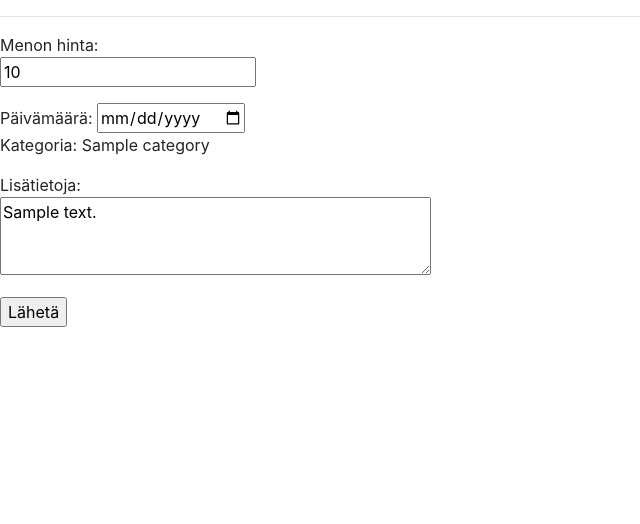
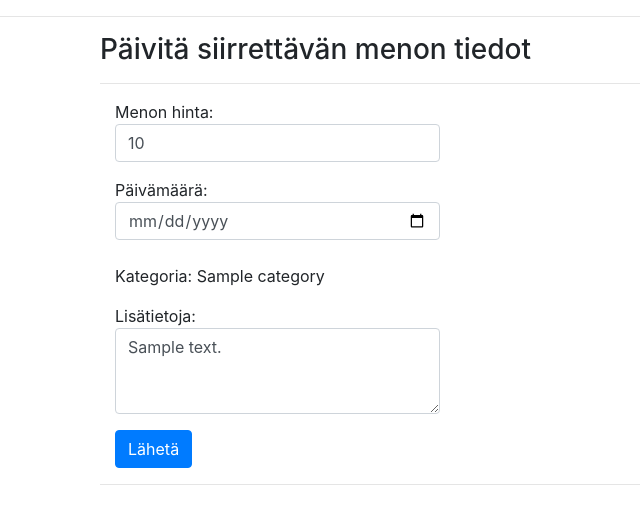
Before and after one commit to Eoyie/Budjetointisovellus, a Flask app: template templates/move_future_expense.html in a window 1280 px wide. Shown: the part 56-580 px from the top of the page, without its empty margins (0-640 px from the left). Run offline with Flask 3, Linux system fonts and the light colour scheme; the visitor is signed in with stand-in values (Sample User, id 1); the template is opened without the code that fills it: most values are stand-ins (such as "Sample title", 1, 10 or a date in 2020); some libraries are stand-ins or nearby versions.

Commit message:
Updated move future expense page

```diff
--- a/templates/move_future_expense.html
+++ b/templates/move_future_expense.html
@@ -5,19 +5,31 @@
 {% block title %}Expences{% endblock %}
 {% block content %}
 {% if session.user_id %}
+<div class="container">
+    <div class="col-8">
+        <h3>Päivitä siirrettävän menon tiedot</h3>
+        <hr>
+        <div class="col-6">
             <form action="/new_moved_expense" method="post" onsubmit="return check(this)">
-    <p>Menon hinta:<br>
-    <input type="text" name="price" value={{ price }} required></p>
-    <p>Päivämäärä:
-    <input type="date" name="date" required> <br>
+                <p>
+                    Menon hinta:
+                    <input type="text" class="form-control" name="price" value={{ price }} required></p>
+                <p>
+                    Päivämäärä:
+                    <input type="date" class="form-control" name="date" required> <br>
                 Kategoria: {{ category }}
                 <p>Lisätietoja:<br>
-    <textarea name="notes" rows="3" cols="40">{{ notes }}</textarea></p>
-    <input type="submit" value="Lähetä">
+                <textarea name="notes" class="form-control" rows="3" cols="40">{{ notes }}</textarea>
                 <input type="hidden" name="csrf_token" value="{{ session.csrf_token }}">
                 <input type="hidden" name="category" value="{{ category_id }}">
                 <input type="hidden" name="expense_id" value="{{ exp_id }}">
+                <p>
+                    <button type="submit" class="btn btn-primary">Lähetä</button>
             </form>
+        </div>
+        <hr>
+    </div>
+</div>
 <script>
     function check(form) {
         if (form.price.value.length > 10) {
```
Lines whose indentation alone changed are shown as unchanged.
